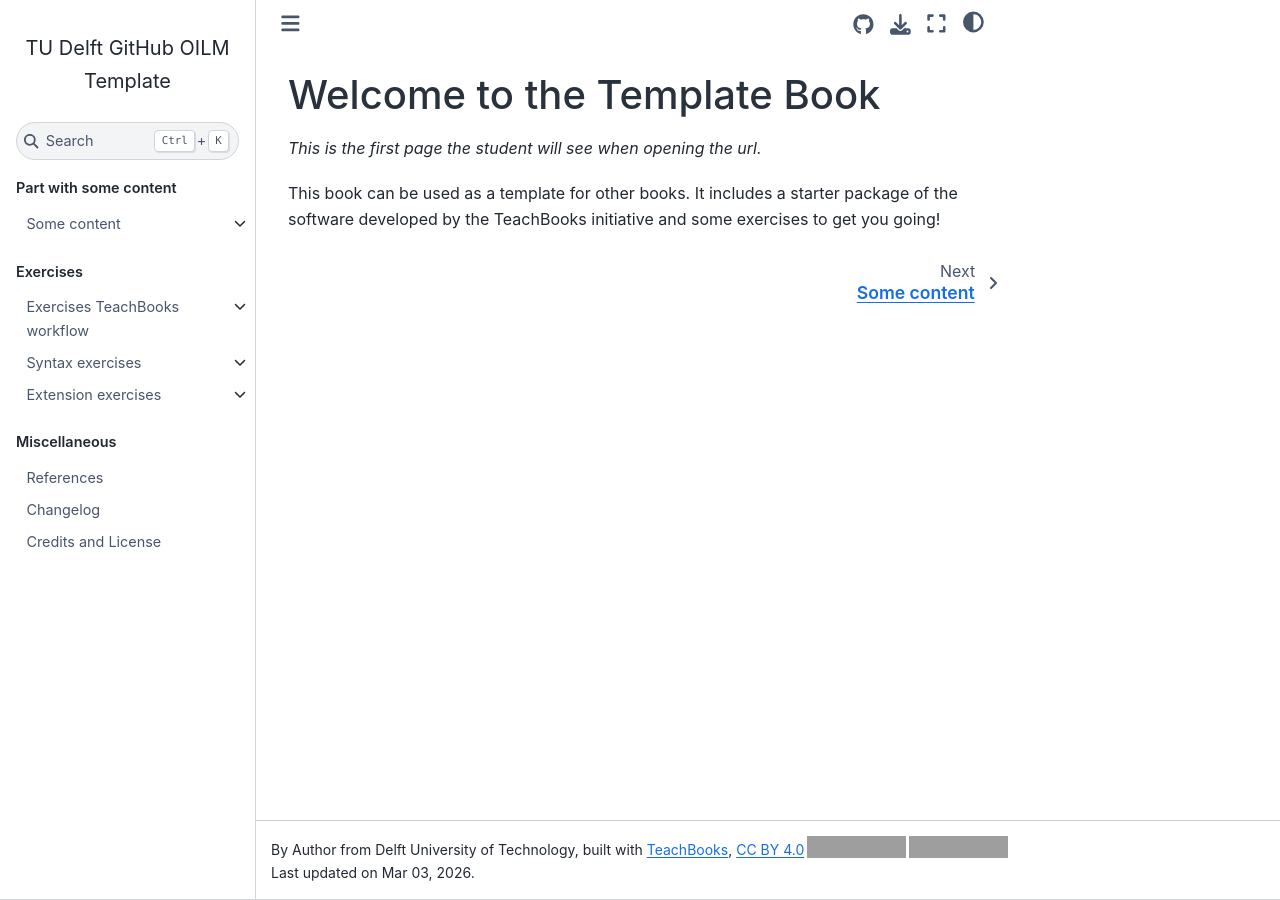
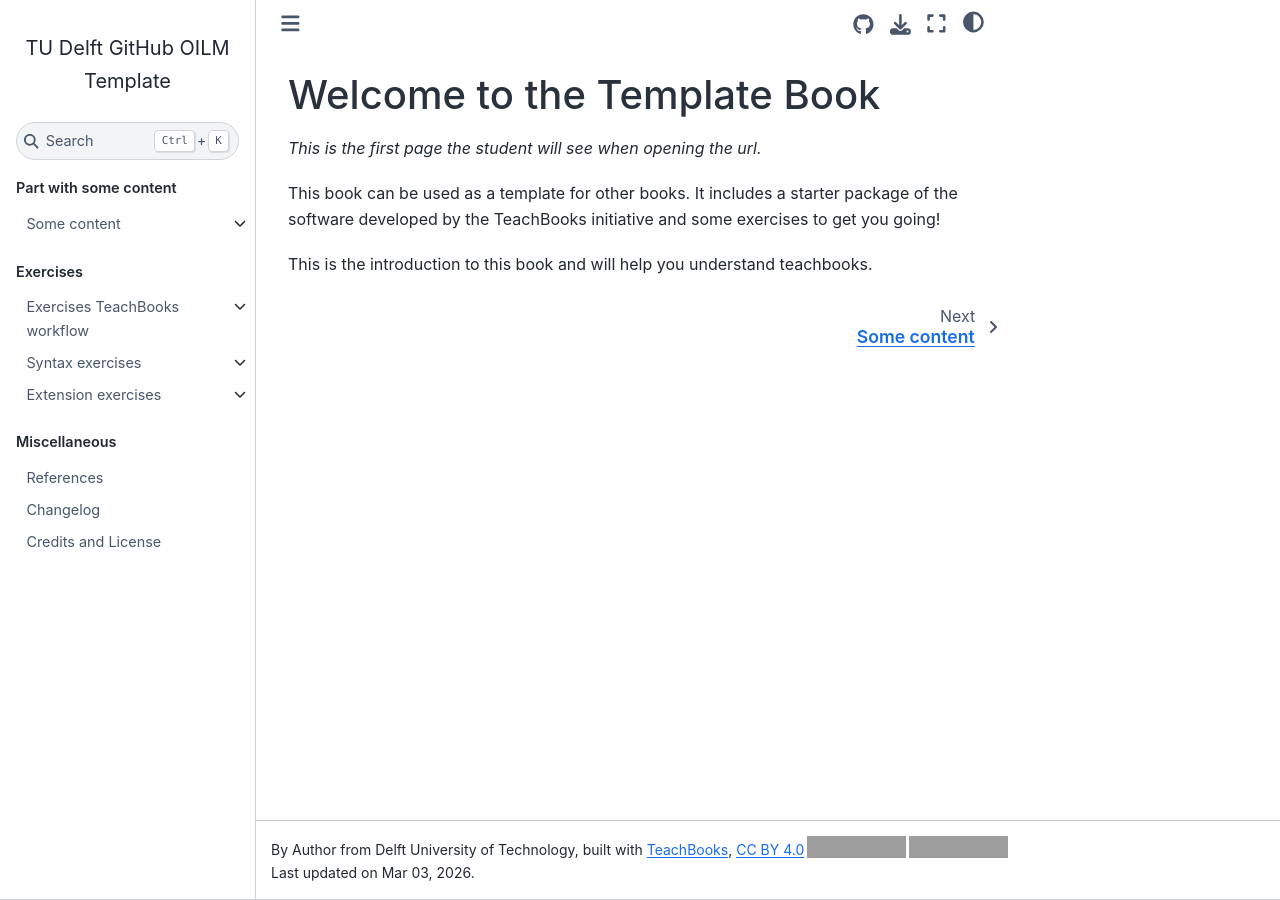
Before and after one commit to rvoerman/test3-3-26, a Jupyter Book: the page built from book/intro.md, in a window 1280 px wide. Built offline with Jupyter Book 1.0.4 settings and Sphinx 7.4.7 and the Sphinx Book theme 1.1.4, drawn with Linux system fonts in a browser that asks for light colours; comment, search, counter and statistics services are not loaded; grey boxes are pictures that could not be loaded.

Commit message:
Update intro.md

```diff
--- a/book/intro.md
+++ b/book/intro.md
@@ -4,3 +4,5 @@
 _This is the first page the student will see when opening the url._
 
 This book can be used as a template for other books. It includes a starter package of the software developed by the TeachBooks initiative and some exercises to get you going!
+
+This is the introduction to this book and will help you understand teachbooks.
```
